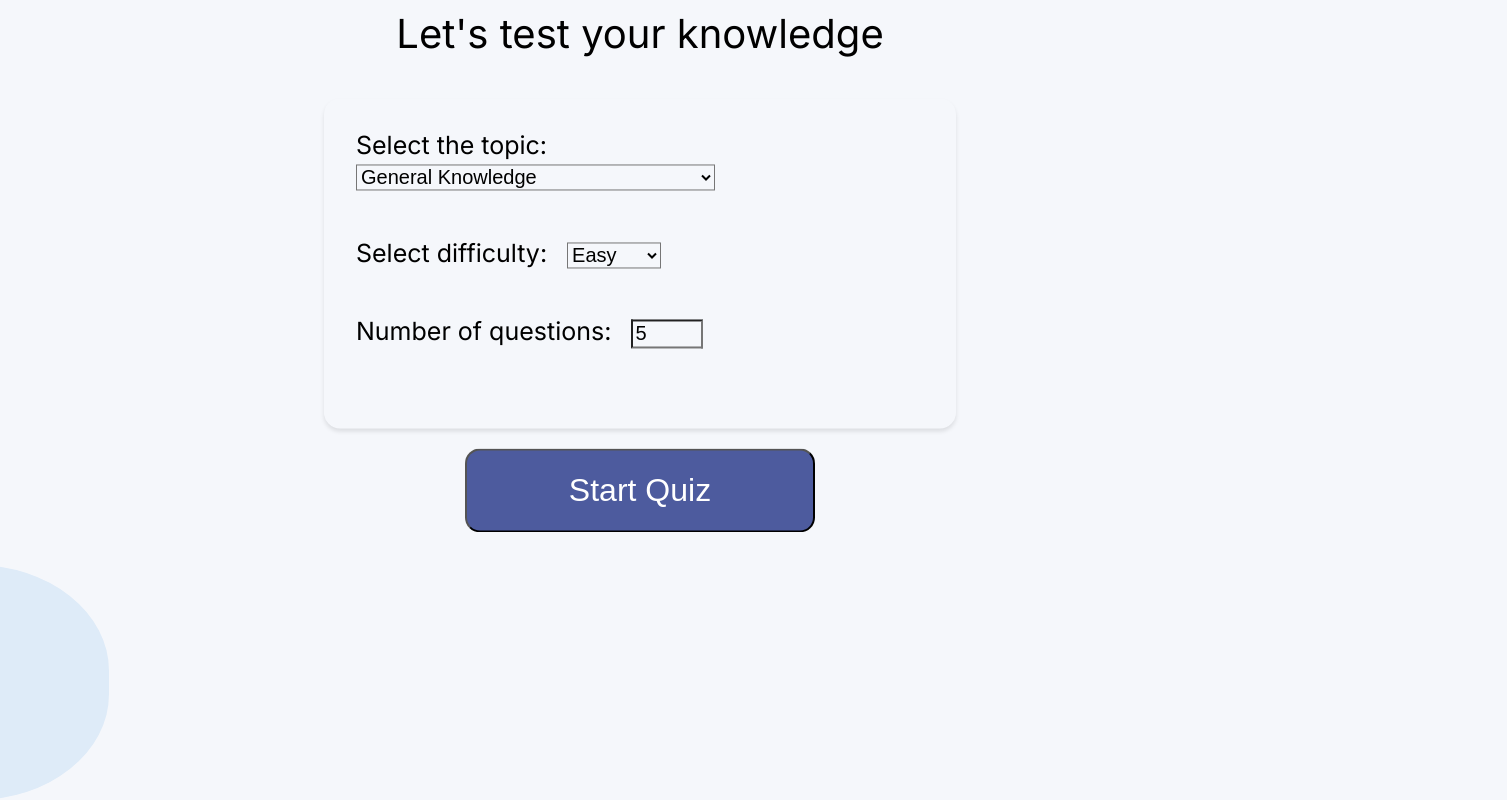
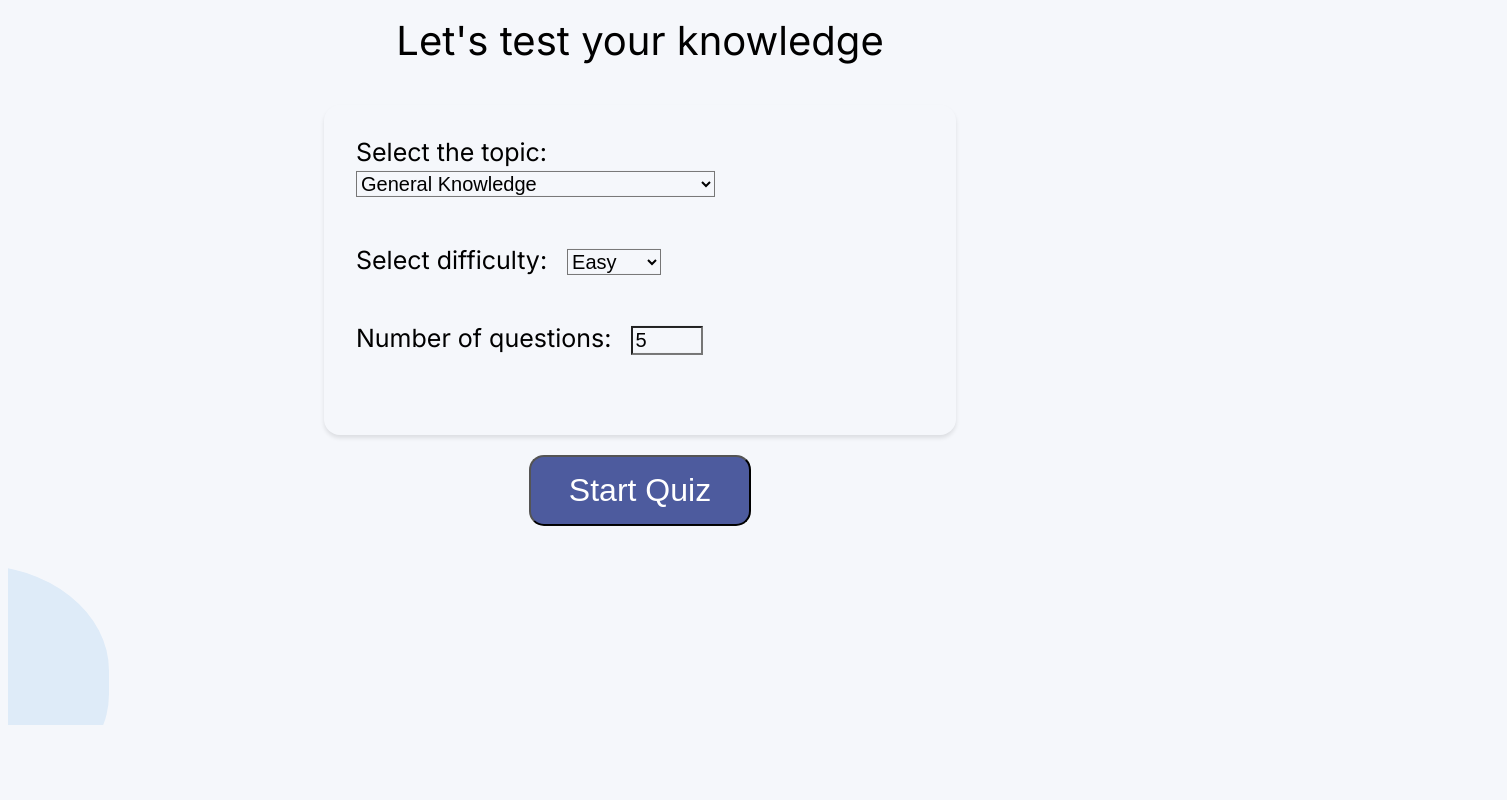
Before and after one commit to BlakeMack/quiz-app-react, a React (Vite) app: page / in a window 1280 px wide. Shown: the part 347-1147 px from the top of the page, 1507 px wide, since content can reach past the window. After the commit the page ends 1080 px from the top, so only its background shows below. Built offline with nearby package versions, Linux system fonts and the light colour scheme.

Commit message:
app overflow width issue fixed with overflow:hidden property on app element

```diff
--- a/src/App.css
+++ b/src/App.css
@@ -9,6 +9,7 @@ body {
   font-family: 'Inter', sans-serif;
   background-color: #F5F7FB;
   position: relative;
+  overflow: hidden;
 }
 
 .form-quiz {
@@ -86,8 +87,7 @@ body {
 }
 
 .btn-start {
-  width: 350px;
-  height: 84px;
+  padding: 15px 38px;
   border-radius: 15px;
   background-color: #4D5B9E;
   color: white;
```
